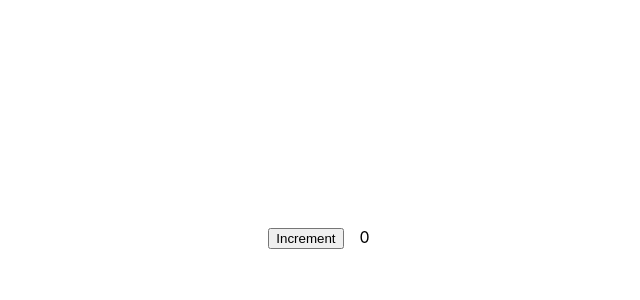
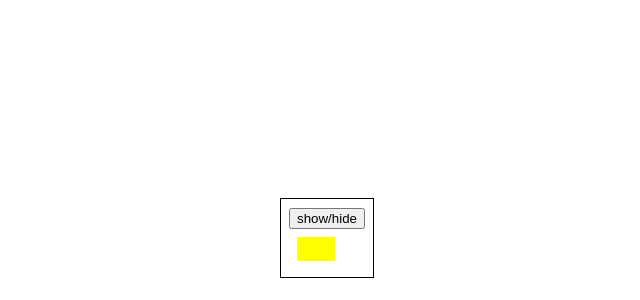
Before and after one commit to emanuel-yaish/REACT, a React (Create React App) app in the folder appleseeds-react-assignments/: page / in a window 1280 px wide. Shown: the part 162-462 px from the top of the page, without its empty margins (313-953 px from the left). Built offline with nearby package versions, Linux system fonts and the light colour scheme; the HTML template or start-up script is replaced by a standard one.

Commit message:
submit 7.2

```diff
--- /dev/null
+++ b/appleseeds-react-assignments/src/components/7.2/App/App.css
@@ -0,0 +1,7 @@
+.App {
+  display: flex;
+  height: 100vh;
+  width: 100vw;
+  justify-content: center;
+  align-items: center;
+}
--- /dev/null
+++ b/appleseeds-react-assignments/src/components/7.2/App/App.jsx
@@ -0,0 +1,15 @@
+import "./App.css";
+import HideAndSeek from "../HideAndSeek/HideAndSeek";
+import React from "react";
+
+class App extends React.Component {
+  render() {
+    return (
+      <div className="App">
+        <HideAndSeek />
+      </div>
+    );
+  }
+}
+
+export default App;
--- /dev/null
+++ b/appleseeds-react-assignments/src/components/7.2/HideAndSeek/HideAndSeek.css
@@ -0,0 +1,18 @@
+.hide-and-seek {
+  padding: 1vh;
+  border: 1px solid black;
+}
+
+.square {
+  height: 3vh;
+  width: 3vw;
+  margin: 1vh;
+}
+
+.yellow {
+  background-color: yellow;
+}
+
+.hidden {
+  visibility: hidden;
+}
--- /dev/null
+++ b/appleseeds-react-assignments/src/components/7.2/HideAndSeek/HideAndSeek.jsx
@@ -0,0 +1,21 @@
+import React from "react";
+import "./HideAndSeek.css";
+
+class HideAndSeek extends React.Component {
+  state = { hidden: "" };
+
+  changeDisplay = () => {
+    this.setState((state) => ({ hidden: state.hidden === "" ? "hidden" : "" }));
+  };
+
+  render() {
+    return (
+      <div className="hide-and-seek">
+        <input onClick={this.changeDisplay} type="button" value="show/hide" />
+        <div className={`square yellow ${this.state.hidden}`}></div>
+      </div>
+    );
+  }
+}
+
+export default HideAndSeek;
--- a/appleseeds-react-assignments/src/index.js
+++ b/appleseeds-react-assignments/src/index.js
@@ -6,7 +6,8 @@ import reportWebVitals from "./reportWebVitals";
 // import App from "./components/4.1/App/App";
 // import App from "./components/4.2/App/App";
 // import App from "./components/6.1/App/App";
-import App from "./components/7.1/App/App";
+// import App from "./components/7.1/App/App";
+import App from "./components/7.2/App/App";
 
 ReactDOM.render(
   <React.StrictMode>
```
